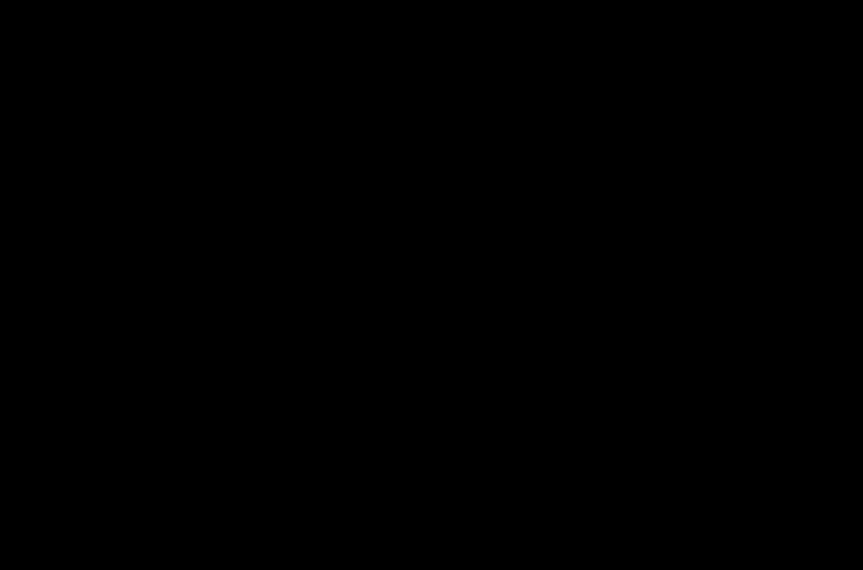
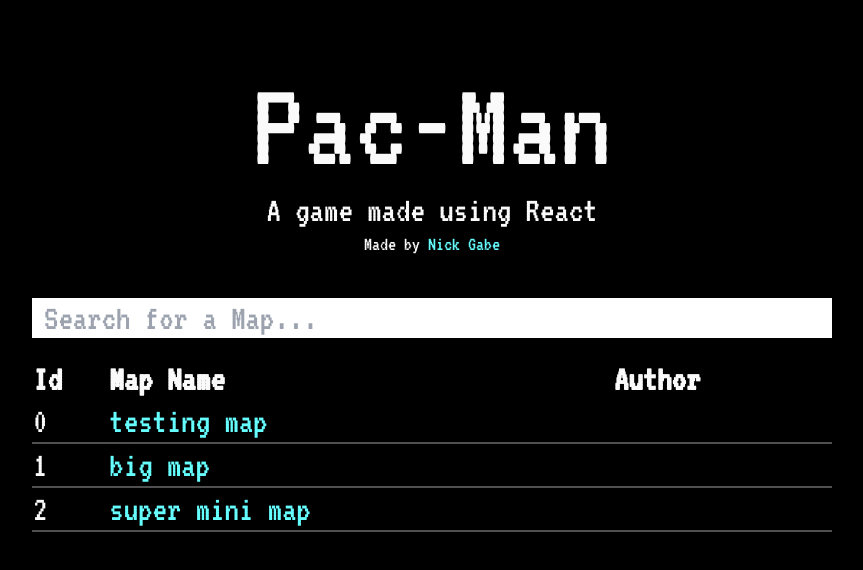
Before and after one commit to Nick-Gabe/pacman-website, a React (Vite) app: page / in a window 1280 px wide. Before the commit this address had no page. Shown: the top 570 px of the page, without its empty margins (208-1071 px from the left). Built offline with nearby package versions, Linux system fonts and the light colour scheme.

Commit message:
added homepage

```diff
--- a/index.html
+++ b/index.html
@@ -4,7 +4,7 @@
     <meta charset="UTF-8" />
     <link rel="icon" type="image/png" href="/blinky.png" />
     <meta name="viewport" content="width=device-width, initial-scale=1.0" />
-    <title>React Pacman</title>
+    <title>React Pac-man</title>
   </head>
   <body>
     <div id="root"></div>
--- a/src/App.tsx
+++ b/src/App.tsx
@@ -1,10 +1,12 @@
 import { Route, Routes } from "react-router";
 import { MapPage } from "./pages/map";
+import { HomePage } from "./pages/home";
 
 export default () => {
   return (
     <Routes>
       <Route path="map/:id" element={<MapPage/>}/>
+      <Route path="/" element={<HomePage/>}/>
     </Routes>
   );
 };
--- a/src/components/environment/Map.tsx
+++ b/src/components/environment/Map.tsx
@@ -11,6 +11,7 @@
   mapMetadata: {
     id: number;
     name: string;
+    author: string;
   }
 };
 
--- /dev/null
+++ b/src/components/interface/Credits.tsx
@@ -0,0 +1,5 @@
+export const Credits = () => {
+  return <p className="text-xl">
+    Made by <a className="text-cyan" href="https://github.com/nick-gabe">Nick Gabe</a>
+  </p>
+}
--- a/src/components/interface/MapInfo.tsx
+++ b/src/components/interface/MapInfo.tsx
@@ -8,8 +8,9 @@
     <div className="text-white font-VT323 font-bold text-3xl">
       <h2>Map Info</h2>
       <ul className="text-2xl">
+        <li>- Id: {mapMetadata?.id}</li>
         <li>- Name: {mapMetadata?.name}</li>
-        <li>- Id: {mapMetadata?.id}</li>
+        <li>- Author: {mapMetadata?.author}</li>
       </ul>
     </div>
   );
--- /dev/null
+++ b/src/components/interface/MapList/index.tsx
@@ -0,0 +1,42 @@
+import { Link } from "react-router-dom";
+import maps from "../../../resources/maps.json";
+import "./mapList.css";
+
+type MapListProps = {
+  search: string;
+  className?: string;
+};
+
+export const MapList = (props: MapListProps) => {
+  return (
+    <div className={props.className}>
+    <table className="text-left mt-5 w-[90vw] max-w-[800px]">
+      <thead>
+        <th>Id</th>
+        <th>Map Name</th>
+        <th>Author</th>
+      </thead>
+      <tbody>
+        {maps.map(map => {
+          if (
+            !Object.values(map).some(value =>
+              value.toString().includes(props.search.trim())
+            )
+          )
+            return null;
+
+          return (
+            <tr>
+              <td>{map.id}</td>
+              <td className="text-cyan">
+                <Link to={`/map/${map.id}`}>{map.name}</Link>
+              </td>
+              <td>{map.author}</td>
+            </tr>
+          );
+        })}
+      </tbody>
+    </table>
+    </div>
+  );
+};
--- /dev/null
+++ b/src/components/interface/MapList/mapList.css
@@ -0,0 +1,3 @@
+td {
+  border-bottom: 2px solid #ffffff50;
+}
--- a/src/contexts/GameContext.tsx
+++ b/src/contexts/GameContext.tsx
@@ -12,6 +12,7 @@
   mapMetadata: {
     id: number;
     name: string;
+    author: string;
   } | null;
   setMapMetadata: Dispatch<SetStateAction<GameContextState["mapMetadata"]>>;
 };
--- /dev/null
+++ b/src/pages/home.tsx
@@ -0,0 +1,26 @@
+import { useState } from "react";
+import { MapList } from "../components/interface/MapList";
+import { Credits } from "../components/interface/Credits";
+
+export const HomePage = () => {
+  const [search, setSearch] = useState("");
+
+  return (
+    <div className="text-white text-4xl font-VT323 text-center">
+      <h1 className="text-9xl">Pac-Man</h1>
+      <p>A game made using React</p>
+      <Credits />
+      <main className="flex flex-col mt-10">
+        <input
+          className="text-black pl-3"
+          type="text"
+          name="mapSearch"
+          value={search}
+          onChange={x => setSearch(x.target.value)}
+          placeholder="Search for a Map..."
+        />
+        <MapList search={search} className="h-[50vh] overflow-scroll" />
+      </main>
+    </div>
+  );
+};
```
